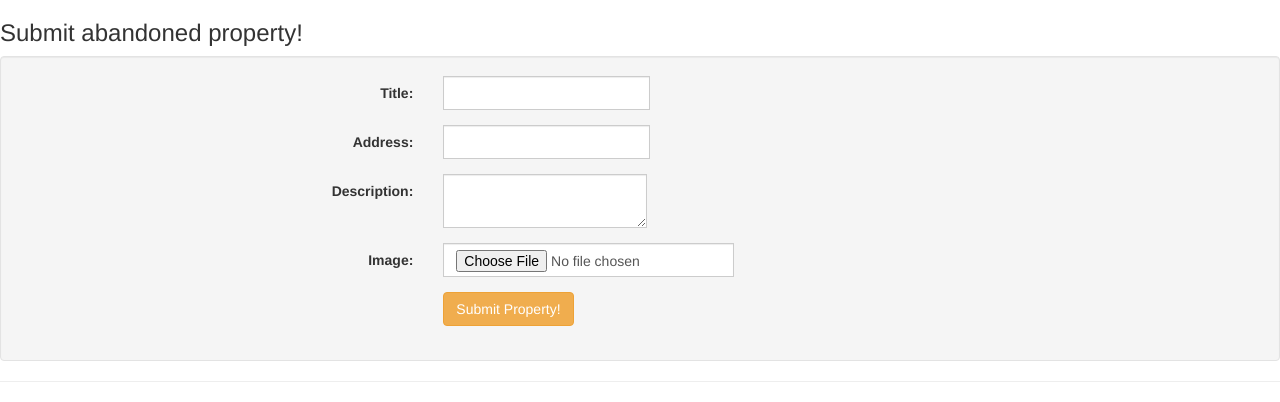
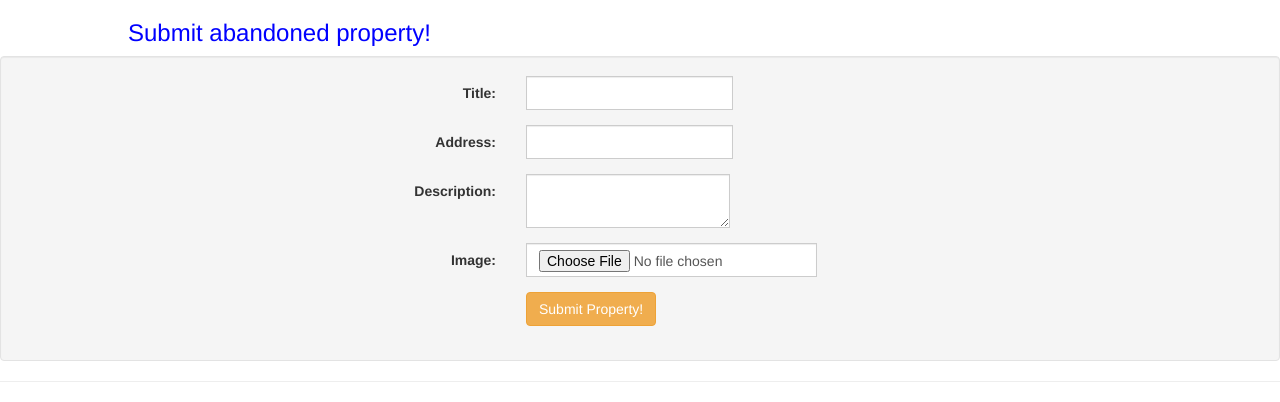
Before and after one commit to ssavrass/aban-prop, a Django app: page / in a window 1280 px wide. Shown: the part 572-974 px from the top of the page. Run offline with Django 3.2, Linux system fonts and the light colour scheme; the visitor is signed in with stand-in values (Sample User, id 1); some libraries are stand-ins or nearby versions.

Commit message:
fixed forms

```diff
--- a/aban_prop/properties/admin.py
+++ b/aban_prop/properties/admin.py
@@ -3,7 +3,7 @@ from __future__ import unicode_literals
 
 from django.contrib import admin
 
-from properties.models import PropertiesSubmit, Properties
+from models import PropertiesSubmit, Properties
 
 # Register your models here.
 
--- a/aban_prop/properties/templates/propdetails.html
+++ b/aban_prop/properties/templates/propdetails.html
@@ -4,7 +4,7 @@
 {% block content %}
 
   <!--*********-->
-
+<div style="padding-left: 10%;">
 <h2> {{ result.title }} </h2>
 <img width="25%" height="25%" src="http://127.0.0.1:8000/{{result.image }}">
 <h3>{{result.address}} </h3>
@@ -75,7 +75,7 @@
 
  </form>
 
-
+</div>
 
 
 {% endif %}
--- a/aban_prop/properties/templates/properties.html
+++ b/aban_prop/properties/templates/properties.html
@@ -27,7 +27,7 @@
 
  <div id="map"></div>
 {% if user.is_authenticated %}
- <h3> Submit abandoned property! </h3>
+ <h3 style="color:blue; padding-left: 10%;"> Submit abandoned property! </h3>
 
 
 <form name="addprop" class="well form-horizontal" onsubmit="return validateForm()" method="post" enctype="multipart/form-data">
@@ -36,7 +36,7 @@
 
 
 
-
+        <div style="padding-left: 10%;">
           <div class="form-group">
             <label class="col-md-4 control-label">Title:</label>
               <div class="col-md-4 inputGroupContainer">
@@ -85,7 +85,7 @@
             <button type="submit" class="btn btn-warning" >Submit Property! </button>
           </div>
         </div>
-
+      </div>
 
 
 
```
Also changed, not shown: 1 other file.
